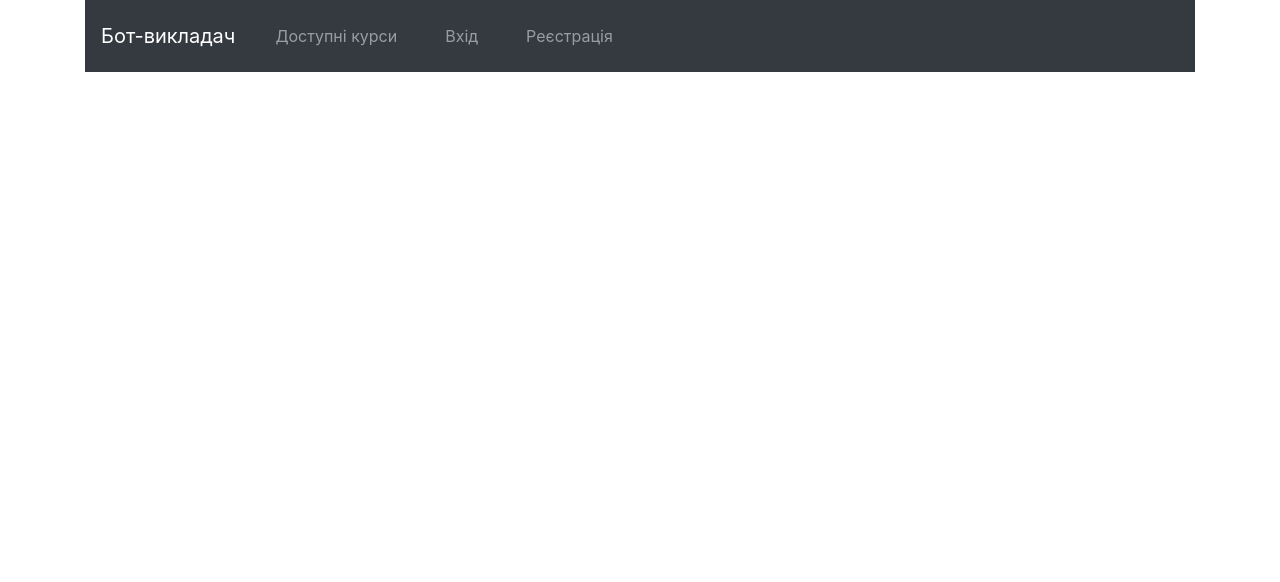
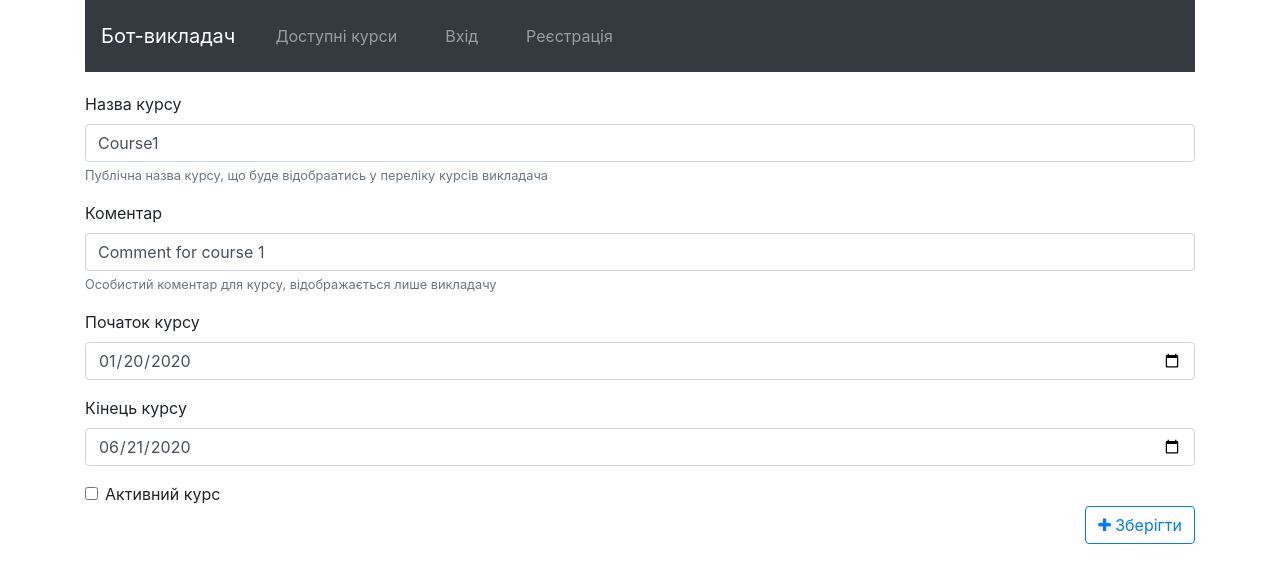
Before and after one commit to NarbiD/sc-teacher-frontend, a React (Create React App) app: page /edit-course/1 in a window 1280 px wide. Shown: the top 582 px of the page. Built offline with nearby package versions, Linux system fonts and the light colour scheme.

Commit message:
added editing, exist bug with editing after removing some course: some trouble with index

```diff
--- a/src/components/app/App.js
+++ b/src/components/app/App.js
@@ -4,8 +4,10 @@ import './App.css';
 import AvailableCourses from '../available-courses/available-courses';
 import Header from '../header/header';
 
+import {createBrowserHistory} from "history"
 import { BrowserRouter as Router, Route } from 'react-router-dom';
 import CreateCourse from '../create-course/create-course';
+import EditCourse from '../edit-course/edit-course';
 
 export default class App extends React.Component {
 
@@ -33,7 +35,6 @@ export default class App extends React.Component {
   };
 
   removeItem(id) {
-    console.log(id);
     this.setState((state) => {
       const idx = state.items.findIndex((item) => item.id === id);
       const items = [
@@ -44,14 +45,26 @@ export default class App extends React.Component {
     });
   }
 
-  createCourse() {
-    return
+  editItem = (item) => {
+    console.log(item);
+    this.setState((state) => {
+      const { id } = item;
+    const items = [
+        ...state.items.slice(0, id),
+
+    ];
+    console.log("rrrrrrrrrrrrrrrrrrrrrr", items);
+    return items;
+    });
   }
 
+
   render(){
+    const history = createBrowserHistory()
+
     return (
       <div className="App">
-        <Router>
+        <Router history={history}>
           <Header />
           <Route path="/"
                  render={ () => <h2>Welcome</h2> }
@@ -69,6 +82,16 @@ export default class App extends React.Component {
                     onCreate={ (item) => this.addItem(item) }
                   /> }
                   exact />
+          <Route path="/edit-course/:id"
+                 render={ ({ match }) => {
+                   const { id } = match.params;
+                  const oldItem = this.state.items[id-1];
+                  return <EditCourse onEdit={ this.editItem }
+                                     courseItem={ oldItem }
+                         />
+                }}
+                  exact />
+
           <Route path="/sign-in/>"
                  render={ () => <h2>Авторизація викладача</h2> }
                  />
--- a/src/components/available-courses/available-courses.js
+++ b/src/components/available-courses/available-courses.js
@@ -3,13 +3,13 @@ import CourseList from './course-list/course-list';
 import CreateCourse from './create-course/create-course';
 import Title from './title/title';
 
-const AvailableCourses = ({ items, onRemove }) => {
-    console.log(onRemove);
+const AvailableCourses = ({ items, onRemove, onEdit }) => {
     return (
         <div className="container">
             <Title />
             <CourseList items={ items }
-                        onRemove={ onRemove } />
+                        onRemove={ onRemove }
+                        onEdit={ onEdit } />
             <CreateCourse />
         </div>
     );
--- a/src/components/available-courses/course-item/course-list-item.css
+++ b/src/components/available-courses/course-item/course-list-item.css
@@ -16,7 +16,7 @@
     display: inline-block;
 }
 
-.course-list-item button {
-    width: 50px;
+.course-list-item .btn {
+    width: 40px;
     margin-right: 5px;
   }
--- a/src/components/available-courses/course-item/course-list-item.js
+++ b/src/components/available-courses/course-item/course-list-item.js
@@ -1,22 +1,23 @@
 import React from 'react';
 
 import './course-list-item.css';
+import { Link } from 'react-router-dom';
 
-const CourseListItem = ({items, onRemove}) => {
-    const { label, comment, startDate, endDate } = items;
+const CourseListItem = ({ items, onRemove }) => {
+    const { id, label, comment, startDate, endDate } = items;
     return (
         <span className="course-list-item">
             <div className="label">{label}</div>
             <div className="duration">({startDate} - {endDate})</div>
-            <button type="button"
+            <Link to={"/courses/"}
                     className="btn btn-outline-danger btn-sm float-right"
-                    onClick={onRemove}>
+                    onClick={ onRemove }>
                 <span className="fa fa-trash-o"></span>
-            </button>
-            <button type="button"
+            </Link>
+            <Link to={`/edit-course/${id}`}
                     className="btn btn-outline-warning btn-sm float-right">
                 <span className="fa fa-pencil-square-o"></span>
-            </button>
+            </Link>
             <div className="comment">{comment}</div>
         </span>
     );
--- a/src/components/available-courses/course-list/course-list.js
+++ b/src/components/available-courses/course-list/course-list.js
@@ -6,11 +6,12 @@ import CourseListItem from '../course-item/course-list-item'
 
 const CourseList = ({ items, onRemove }) => {
     const courseItems = items.map((item) => {
-        const { id, ...itemProps } = item;
+        const { id } = item;
         return (
             <li key={id} className="list-group-item">
-                <CourseListItem items={itemProps}
-                                onRemove={()=>onRemove(id)} />
+                <CourseListItem items={item}
+                                onRemove={()=>onRemove(id)}
+                                />
             </li>
         )
     });
--- a/src/components/course-form/course-input-from-group/course-form-group.js
+++ b/src/components/course-form/course-input-from-group/course-form-group.js
@@ -7,11 +7,21 @@ import {
 class CourseFormGroup extends Component{
 
     state = {
+        id: null,
         label: '',
         comment: '',
         startDate: '2020-01-01',
         endDate: '2020-01-01',
         active: false
+        }
+
+    componentDidMount() {
+        this.setState((state)=>{
+            if (this.props.formState) {
+                const newState = this.props.formState;
+                return newState;
+            }
+        });
     }
 
     onChange = (e) => {
@@ -25,7 +35,7 @@ class CourseFormGroup extends Component{
 
     onSubmit = (e) => {
         e.preventDefault();
-        this.props.onSub(this.state);
+        this.props.onSubmit(this.state);
         this.props.history.push("/courses/");
     }
 
@@ -39,7 +49,8 @@ class CourseFormGroup extends Component{
                     name="label"
                     value={this.state.label}
                     onChange={this.onChange}
-                    placeholder="" />
+                    placeholder=""
+                    />
                 <small className="form-text text-muted">Публічна назва курсу, що буде відобраатись у переліку курсів викладача</small>
             </div>
             <div className="form-group">
--- a/src/components/create-course/create-course.js
+++ b/src/components/create-course/create-course.js
@@ -6,7 +6,7 @@ import Title from '../create-course/title/title';
 const CreateCourse = ({ onCreate }) => {
     return <div className="container">
                 <Title />
-                <CourseFormGroup onSub={(item)=>onCreate(item)} />
+                <CourseFormGroup onSubmit={(item)=>onCreate(item)} />
            </div>
 }
 
--- a/src/components/edit-course/edit-course.js
+++ b/src/components/edit-course/edit-course.js
@@ -2,9 +2,9 @@ import React from 'react'
 
 import CourseFormGroup from '../course-form/course-input-from-group/course-form-group'
 
-const EditCourse = ({ courseItem, onSubmit }) => {
+const EditCourse = ({ courseItem, onEdit }) => {
     return <CourseFormGroup
-                    onSubmit={ (item)=>onCreate(item) }
+                    onSubmit={ (item)=>onEdit(item) }
                     formState={ courseItem } />
 }
 
```
